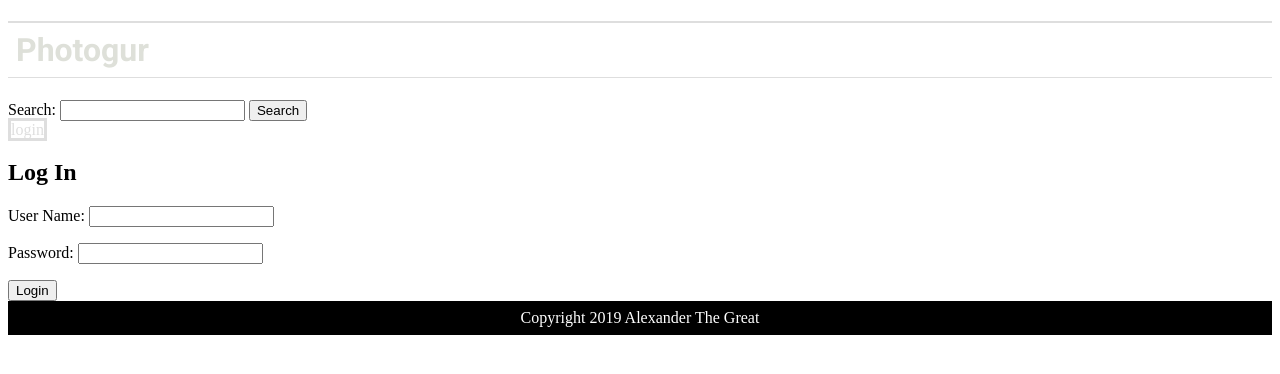
After one commit to JudoboyAlex/Photogur_Part1, a Django app: page /login/ in a window 1280 px wide. The commit adds this page. Shown: the top 374 px of the page. Run offline with Django 3.2, Linux system fonts and the light colour scheme.

Commit message:
create picture method added

```diff
--- /dev/null
+++ b/photogur/forms.py
@@ -0,0 +1,12 @@
+from django.forms import CharField, PasswordInput, Form, ModelForm
+from photogur.models import Picture
+
+
+class LoginForm(Form):
+    username = CharField(label="User Name", max_length=64)
+    password = CharField(widget=PasswordInput())
+
+class PictureForm(ModelForm):
+    class Meta:
+        model = Picture
+        fields= ['title', 'artist', 'url']
--- a/photogur/models.py
+++ b/photogur/models.py
@@ -1,11 +1,12 @@
 from django.db import models
-
+from django.contrib.auth.models import User
 
 
 class Picture(models.Model):
    title = models.CharField(max_length=255)
    artist = models.CharField(max_length=255)
    url = models.CharField(max_length=255)
+   user = models.ForeignKey(User, on_delete=models.CASCADE, related_name='pictures')
 
    def __str__(self):
     return self.title
--- a/photogur/templates/base.html
+++ b/photogur/templates/base.html
@@ -21,6 +21,13 @@
         <input type="submit" value="Search" />
       </form>
     </header>
+    {% if request.user.is_authenticated %}
+    <!-- display link to log out -->
+    <a href="{% url 'logout' %}">logout</a>
+  {% else %}
+    <!-- display link to login page -->
+    <a href="{% url 'login' %}">login</a>
+  {% endif %}
 
     {% block content %}
     {% endblock %}
--- a/photogur/templates/index.html
+++ b/photogur/templates/index.html
@@ -17,8 +17,10 @@
                 <img src= "{{ picture.url }}">
                 <p>{{ picture.title }} by
                 {{ picture.artist }}
+
                 </p>
                <!-- <p> Comments: {{ picture.comments.count }} </p> -->
+
             </li>
         </a>
             {% endfor %}
--- /dev/null
+++ b/photogur/templates/login.html
@@ -0,0 +1,9 @@
+{% extends 'base.html' %}
+{% block content %}
+  <h2>Log In</h2>
+  <form action="{% url 'login' %}" method='POST'>
+    {% csrf_token %}
+    {{ form.as_p }}
+    <input type="submit" value="Login">
+  </form>
+{% endblock %}
--- a/photogur/templates/picture.html
+++ b/photogur/templates/picture.html
@@ -12,12 +12,13 @@
 
     <h1>{{ picture.title }}</h1>
     <h2>By {{ picture.artist }}</h2>
-
+    Uploaded By {{picture.user.username}}
     <img src="{{ picture.url }}" alt="{{ picture.title }}" />
 
     {% for comment in picture.comments.all %}
     <p>{{ comment.name }}</p>
     <li>{{ comment.message }}</li>
+
     {% endfor %}
 
     <form action="{% url 'create_comment' %}" method="post">
--- a/photogur/urls.py
+++ b/photogur/urls.py
@@ -15,13 +15,16 @@ Including another URLconf
 """
 from django.contrib import admin
 from django.urls import path
-from photogur.views import pictures_page, picture_show, picture_search, create_comment
+from photogur.views import pictures_page, picture_show, picture_search, create_comment, login_view, logout_view, signup, submit_picture
 
 urlpatterns = [
     path('admin/', admin.site.urls),
-    path('pictures/', pictures_page),
+    path('pictures/', pictures_page, name='picture_page'),
     path('pictures/<int:id>', picture_show, name='picture_details'),
     path('search/', picture_search, name='picture_search'),
     path('comments/new', create_comment, name='create_comment'),
-
+    path('login/', login_view, name="login"),
+    path('logout/', logout_view, name="logout"),
+    path('signup/', signup, name='signup'),
+    path('addpic/', submit_picture, name='add_picture'),
 ]
--- a/photogur/views.py
+++ b/photogur/views.py
@@ -1,8 +1,10 @@
 from django.http import HttpResponse, HttpResponseRedirect
-from django.shortcuts import render
+from django.shortcuts import render, redirect
 from photogur.models import Picture, Comment
 from django.views.decorators.http import require_http_methods
-
+from photogur.forms import LoginForm, PictureForm
+from django.contrib.auth import authenticate, login, logout
+from django.contrib.auth.forms import UserCreationForm
 
 def pictures_page(request):
     context = {'pictures': Picture.objects.all()}
@@ -22,7 +24,6 @@ def picture_search(request):
   response = render(request, 'search.html', context)
   return HttpResponse(response)
 
-
 @require_http_methods(['POST'])
 def create_comment(request):
   # this is where we'll receive the form submission
@@ -33,3 +34,77 @@ def create_comment(request):
     new_comment = Comment(picture = commented_picture , name = name, message = message)
     new_comment.save()
     return HttpResponseRedirect('/pictures/' + picture)
+
+# def login_view(request):
+#     form = LoginForm()
+#     context = {'form': form}
+#     http_response = render(request, 'login.html', context)
+#     return HttpResponse(http_response)
+
+def login_view(request):
+    if request.method == 'POST':
+        form = LoginForm(request.POST)
+        if form.is_valid():
+            username = form.cleaned_data['username']
+            pw = form.cleaned_data['password']
+            user = authenticate(username=username, password=pw)
+            if user is not None:
+                login(request, user)
+                return HttpResponseRedirect('/pictures')
+            else:
+                form.add_error('username', 'Login failed')
+    else:
+        form = LoginForm()
+
+    context = {'form': form}
+    http_response = render(request, 'login.html', context)
+    return HttpResponse(http_response)
+
+def logout_view(request):
+    logout(request)
+    return HttpResponseRedirect('/pictures')
+
+
+def signup(request):
+    if request.method == 'POST':
+        form = UserCreationForm(request.POST)
+        if form.is_valid():
+            form.save()
+            username = form.cleaned_data.get('username')
+            raw_password = form.cleaned_data.get('password1')
+            user = authenticate(username=username, password=raw_password)
+            login(request, user)
+            return HttpResponseRedirect('/pictures')
+    else:
+        form = UserCreationForm()
+    html_response =  render(request, 'signup.html', {'form': form})
+    return HttpResponse(html_response)
+
+def submit_picture(request):
+    if request.method == 'POST':
+      form = PictureForm(request.POST)
+      if form.is_valid():
+            picture = form.save(commit=False)
+            picture.user = request.user
+            picture.save()
+            return redirect("picture_details", id=picture.id)
+            # return HttpResponseRedirect('/addpic')
+
+    else:
+        form = PictureForm()
+        context = { 'form': form }
+        response = render(request, 'addpicture.html', context)
+        return HttpResponse(response)
+
+# def post_new(request):
+#     if request.method == "POST":
+#         form = PostForm(request.POST)
+#         if form.is_valid():
+#             post = form.save(commit=False)
+#             post.author = request.user
+#             post.published_date = timezone.now()
+#             post.save()
+#             return redirect('post_detail', pk=post.pk)
+#     else:
+#         form = PostForm()
+#     return render(request, 'blog/post_edit.html', {'form': form})
```
Also changed, not shown: photogur/templates/addpicture.html (added, +29 -0 lines), photogur/templates/signup.html (added, +9 -0 lines), db.sqlite3, photogur/migrations/0003_picture_user.py (added).
